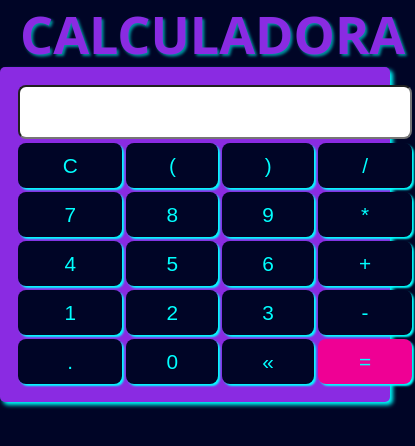
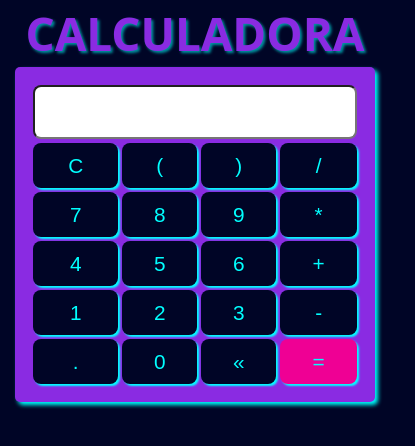
Before and after one commit to Alan-FS42/project-calc01, a plain HTML site: page index.html in a window 390 px wide. Shown: the whole page, 415 px wide, since content can reach past the window. Drawn offline with Linux system fonts and the light colour scheme.

Commit message:
Update style.css
Update mobile first

```diff
--- a/style.css
+++ b/style.css
@@ -16,12 +16,12 @@ h1 {
     margin: auto;
     padding: 20px;
     text-shadow: 2px 2px 3px rgba(0, 255, 255, 0.571);
-    font-size: 2.5em;
+    font-size: 2.2em;
 
 }
 .container{
     background-color: var(--color-05);
-    max-width: 430px;
+    max-width: 360px;
     margin: auto;
     text-align: justify;
     padding: 15px;
@@ -39,7 +39,7 @@ body {
 }
 
 .calc {
-    width: 400px;
+    width: 330px;
 
 }
 
```
